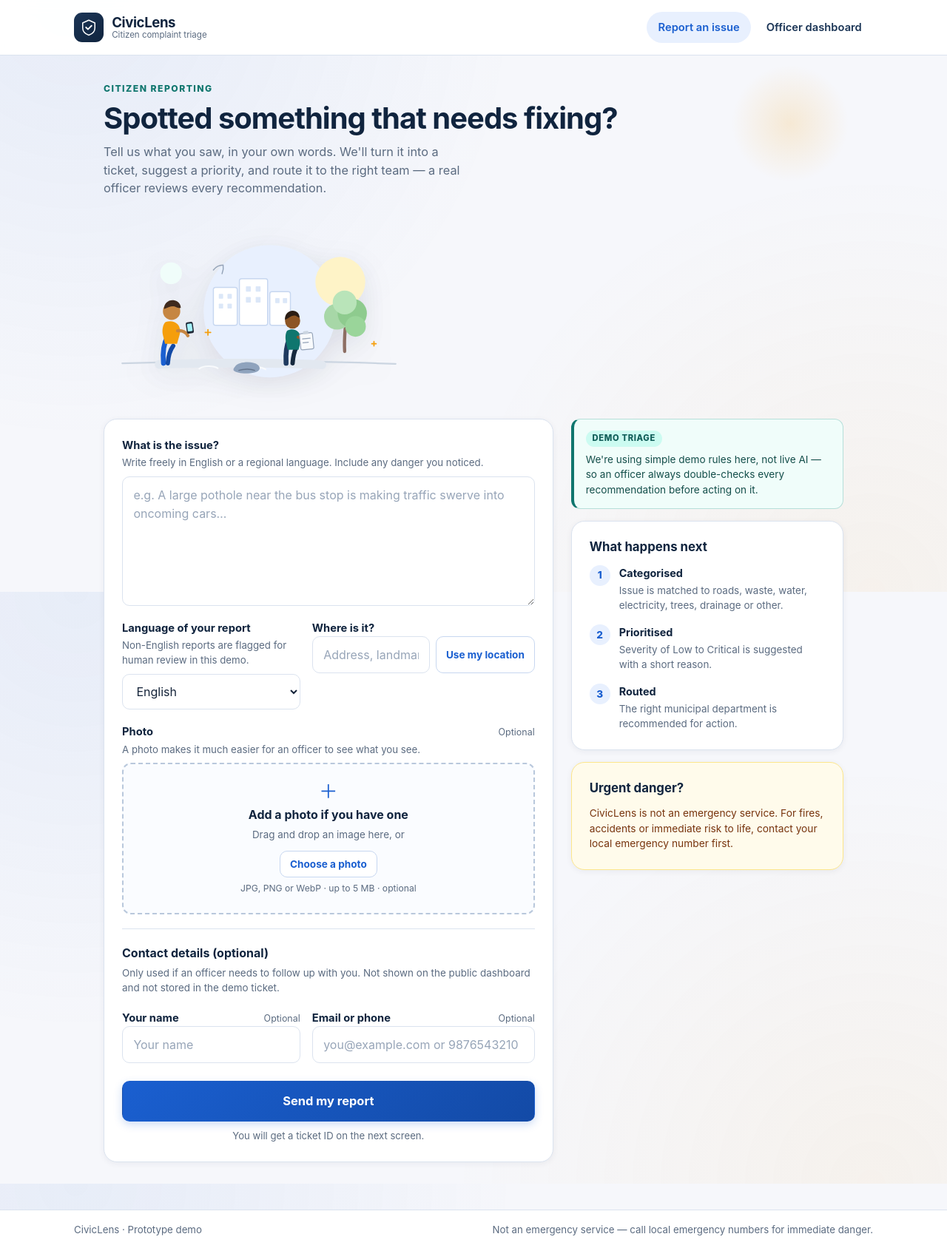
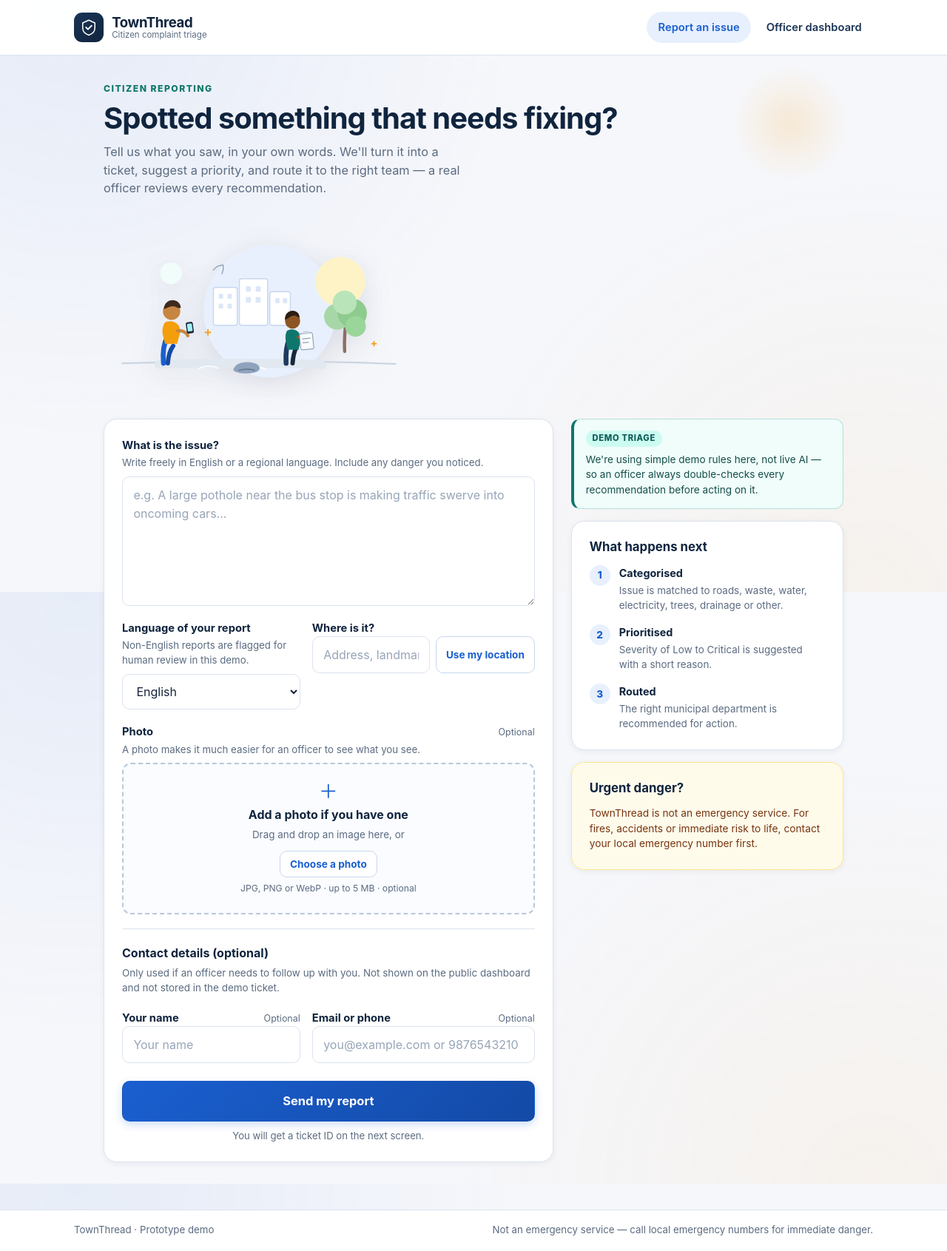
Before and after one commit to mystery-479/P2P, a React (Vite) app: page /report in a window 1280 px wide. Shown: the whole page at 74% size. Built offline with nearby package versions, Linux system fonts and the light colour scheme.

Commit message:
Rename app from CivicLens to TownThread

```diff
--- a/index.html
+++ b/index.html
@@ -5,10 +5,10 @@
     <meta name="viewport" content="width=device-width, initial-scale=1.0" />
     <meta
       name="description"
-      content="CivicLens turns citizen complaints into structured, prioritised municipal tickets."
+      content="TownThread turns citizen complaints into structured, prioritised municipal tickets."
     />
     <meta name="theme-color" content="#10243e" />
-    <title>CivicLens — Report an issue</title>
+    <title>TownThread — Report an issue</title>
   </head>
   <body>
     <div id="root"></div>
--- a/package.json
+++ b/package.json
@@ -1,5 +1,5 @@
 {
-  "name": "civiclens",
+  "name": "townthread",
   "private": true,
   "version": "0.1.0",
   "type": "module",
--- a/src/components/Layout.tsx
+++ b/src/components/Layout.tsx
@@ -10,7 +10,7 @@ function Brand() {
         </svg>
       </span>
       <span className="brand__text">
-        <strong>CivicLens</strong>
+        <strong>TownThread</strong>
         <small>Citizen complaint triage</small>
       </span>
     </Link>
@@ -52,7 +52,7 @@ export function Layout() {
 
       <footer className="site-footer">
         <div className="container site-footer__inner">
-          <span>CivicLens · Prototype demo</span>
+          <span>TownThread · Prototype demo</span>
           <span>Not an emergency service — call local emergency numbers for immediate danger.</span>
         </div>
       </footer>
--- a/src/features/complaints/ComplaintPage.tsx
+++ b/src/features/complaints/ComplaintPage.tsx
@@ -277,7 +277,7 @@ export function ComplaintPage() {
           </form>
         </Card>
 
-        <aside className="report-aside" aria-label="How CivicLens works">
+        <aside className="report-aside" aria-label="How TownThread works">
           <DemoNotice />
           <Card className="steps-card">
             <h2>What happens next</h2>
@@ -308,7 +308,7 @@ export function ComplaintPage() {
           <Card className="safety-card">
             <h2>Urgent danger?</h2>
             <p>
-              CivicLens is not an emergency service. For fires, accidents or immediate risk to life,
+              TownThread is not an emergency service. For fires, accidents or immediate risk to life,
               contact your local emergency number first.
             </p>
           </Card>
--- a/src/features/complaints/ConfirmationPage.tsx
+++ b/src/features/complaints/ConfirmationPage.tsx
@@ -20,7 +20,7 @@ export function ConfirmationPage() {
   const contact = (location.state as ContactState | null)?.contact;
 
   useEffect(() => {
-    document.title = ticket ? `Ticket ${ticket.id} — CivicLens` : "Ticket not found — CivicLens";
+    document.title = ticket ? `Ticket ${ticket.id} — TownThread` : "Ticket not found — TownThread";
     headingRef.current?.focus();
   }, [ticket]);
 
--- a/src/features/dashboard/TicketDetailPage.tsx
+++ b/src/features/dashboard/TicketDetailPage.tsx
@@ -60,7 +60,7 @@ export function TicketDetailPage() {
     setForm(initial);
     setRecommendation(initial);
     setFeedback(null);
-    document.title = `Ticket ${ticket.id} — CivicLens`;
+    document.title = `Ticket ${ticket.id} — TownThread`;
     // Only re-initialise when navigating to a different ticket, not after a save.
   }, [ticket?.id]);
 
--- a/src/lib/ticketStore.ts
+++ b/src/lib/ticketStore.ts
@@ -9,7 +9,7 @@ import type { ComplaintDraft, Ticket } from "../types/ticket";
  * in `src/services/` without changing the exported functions.
  */
 
-const STORAGE_KEY = "civiclens.tickets.v1";
+const STORAGE_KEY = "townthread.tickets.v1";
 
 type TicketPatch = Partial<
   Pick<Ticket, "category" | "severity" | "severityReason" | "department" | "status" | "needsReview">
--- a/src/types/ticket.ts
+++ b/src/types/ticket.ts
@@ -1,5 +1,5 @@
 /**
- * Shared CivicLens domain contract.
+ * Shared TownThread domain contract.
  * Agreed with the team in the project README; do not change without coordinating.
  */
 
```
Also changed, not shown: 3 other files (tests, documents, lock files or other folders).
